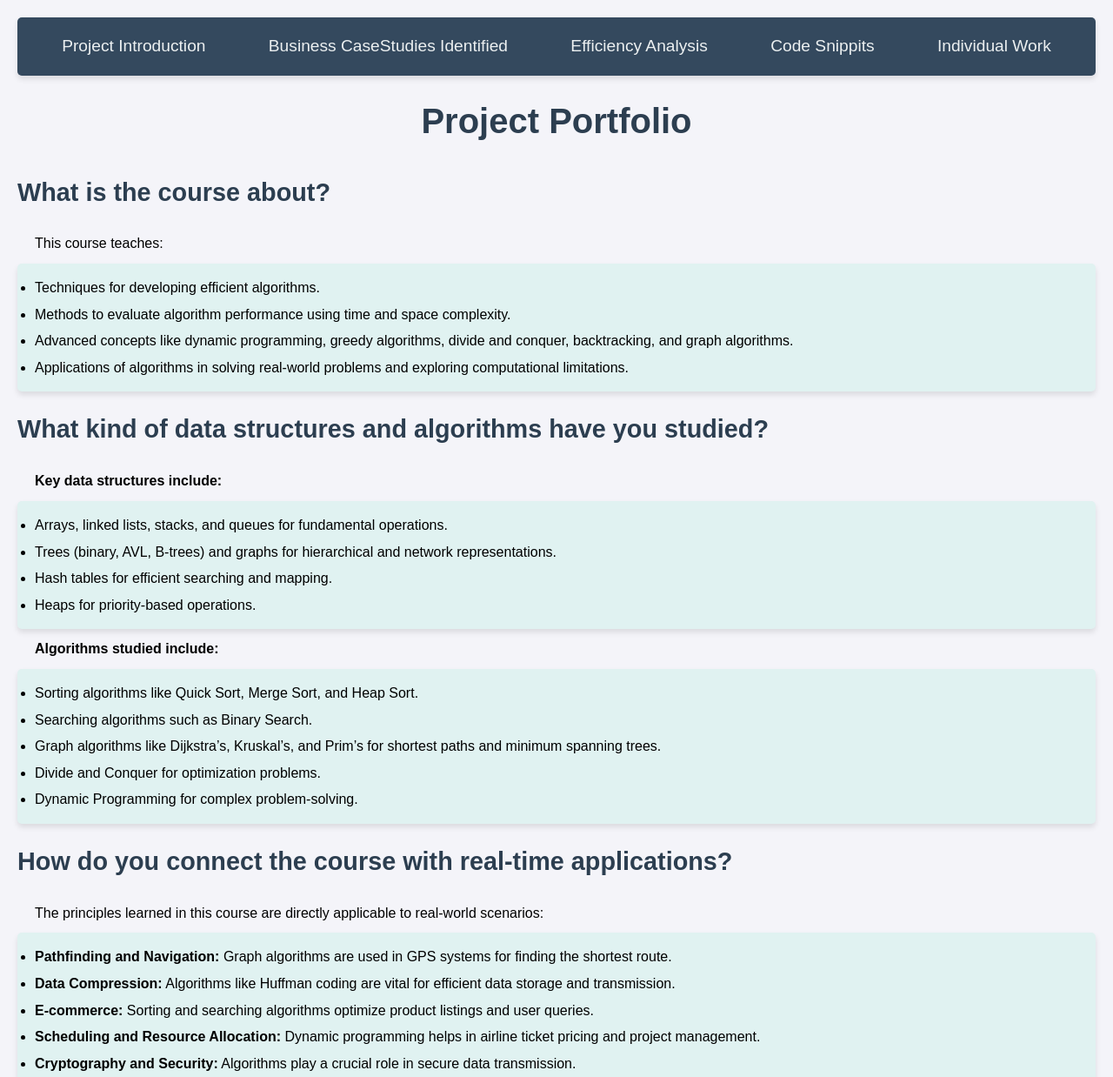
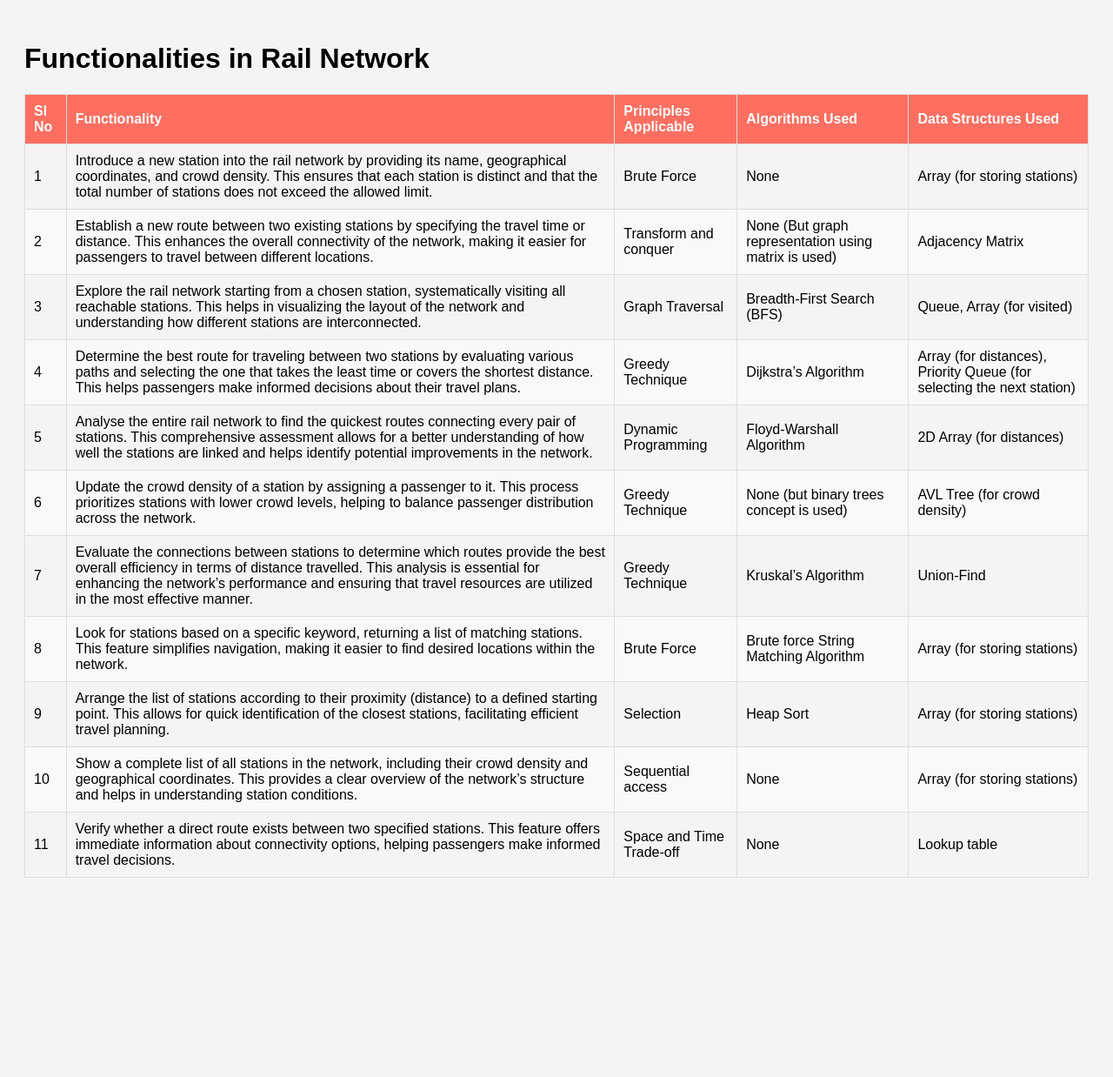
Before and after one commit to madhav-commits/project_portfolio.github.io, a plain HTML site: page index.html in a window 1280 px wide. Shown: the top 1238 px of the page at 87% size. After the commit the page ends 1057 px from the top, so only its background shows below. Drawn offline with Linux system fonts and the light colour scheme.

Commit message:
Update index.html

```diff
--- a/index.html
+++ b/index.html
@@ -3,94 +3,128 @@
 <head>
     <meta charset="UTF-8">
     <meta name="viewport" content="width=device-width, initial-scale=1.0">
-    <link rel="stylesheet" href="style.css">
-    <title>Design and Analysis of Algorithms</title>
+    <title>Functionalities in Rail Network</title>
     <style>
         body {
             font-family: Arial, sans-serif;
-            line-height: 1.6;
-            margin: 20px;
-            background-color: #f4f4f9;
+            background-color: #f4f4f4;
+            padding: 20px;
         }
-        h1, h2 {
-            color: #2c3e50;
+        table {
+            width: 100%;
+            margin: 20px 0;
+            border-collapse: collapse;
         }
-        ul {
-            margin: 10px 0;
-            padding-left: 20px;
+        th, td {
+            padding: 10px;
+            text-align: left;
+            border: 1px solid #ddd;
         }
-        ul li {
-            margin: 5px 0;
+        th {
+            background-color: #ff6f61;
+            color: white;
         }
-        nav {
-            background-color: #34495e;
-            color: #ecf0f1;
-            padding: 10px 15px;
-            display: flex;
-            justify-content: space-around;
-            align-items: center;
-            border-radius: 5px;
+        tr:nth-child(even) {
+            background-color: #f9f9f9;
         }
-        nav a {
-            color: #ecf0f1;
-            text-decoration: none;
-            padding: 8px 15px;
-            border-radius: 3px;
-            transition: background-color 0.3s;
-        }
-        nav a:hover {
-            background-color: #2c3e50;
+        tr:hover {
+            background-color: #f1f1f1;
         }
     </style>
 </head>
 <body>
-    <nav>
-        <a href="index1.html">Project Introduction</a>
-        <a href="index2.html"> Business CaseStudies Identified</a>
-        <a href="index3.html"> Efficiency Analysis </a>
-        <a href="index4.html"> Code Snippits </a>
-        <a href="index5.html"> Individual Work </a>
 
-    </nav>
+    <h1>Functionalities in Rail Network</h1>
+    <table>
+        <thead>
+            <tr>
+                <th>Sl No</th>
+                <th>Functionality</th>
+                <th>Principles Applicable</th>
+                <th>Algorithms Used</th>
+                <th>Data Structures Used</th>
+            </tr>
+        </thead>
+        <tbody>
+            <tr>
+                <td>1</td>
+                <td>Introduce a new station into the rail network by providing its name, geographical coordinates, and crowd density. This ensures that each station is distinct and that the total number of stations does not exceed the allowed limit.</td>
+                <td>Brute Force</td>
+                <td>None</td>
+                <td>Array (for storing stations)</td>
+            </tr>
+            <tr>
+                <td>2</td>
+                <td>Establish a new route between two existing stations by specifying the travel time or distance. This enhances the overall connectivity of the network, making it easier for passengers to travel between different locations.</td>
+                <td>Transform and conquer</td>
+                <td>None (But graph representation using matrix is used)</td>
+                <td>Adjacency Matrix</td>
+            </tr>
+            <tr>
+                <td>3</td>
+                <td>Explore the rail network starting from a chosen station, systematically visiting all reachable stations. This helps in visualizing the layout of the network and understanding how different stations are interconnected.</td>
+                <td>Graph Traversal</td>
+                <td>Breadth-First Search (BFS)</td>
+                <td>Queue, Array (for visited)</td>
+            </tr>
+            <tr>
+                <td>4</td>
+                <td>Determine the best route for traveling between two stations by evaluating various paths and selecting the one that takes the least time or covers the shortest distance. This helps passengers make informed decisions about their travel plans.</td>
+                <td>Greedy Technique</td>
+                <td>Dijkstra’s Algorithm</td>
+                <td>Array (for distances), Priority Queue (for selecting the next station)</td>
+            </tr>
+            <tr>
+                <td>5</td>
+                <td>Analyse the entire rail network to find the quickest routes connecting every pair of stations. This comprehensive assessment allows for a better understanding of how well the stations are linked and helps identify potential improvements in the network.</td>
+                <td>Dynamic Programming</td>
+                <td>Floyd-Warshall Algorithm</td>
+                <td>2D Array (for distances)</td>
+            </tr>
+            <tr>
+                <td>6</td>
+                <td>Update the crowd density of a station by assigning a passenger to it. This process prioritizes stations with lower crowd levels, helping to balance passenger distribution across the network.</td>
+                <td>Greedy Technique</td>
+                <td>None (but binary trees concept is used)</td>
+                <td>AVL Tree (for crowd density)</td>
+            </tr>
+            <tr>
+                <td>7</td>
+                <td>Evaluate the connections between stations to determine which routes provide the best overall efficiency in terms of distance travelled. This analysis is essential for enhancing the network’s performance and ensuring that travel resources are utilized in the most effective manner.</td>
+                <td>Greedy Technique</td>
+                <td>Kruskal’s Algorithm</td>
+                <td>Union-Find</td>
+            </tr>
+            <tr>
+                <td>8</td>
+                <td>Look for stations based on a specific keyword, returning a list of matching stations. This feature simplifies navigation, making it easier to find desired locations within the network.</td>
+                <td>Brute Force</td>
+                <td>Brute force String Matching Algorithm</td>
+                <td>Array (for storing stations)</td>
+            </tr>
+            <tr>
+                <td>9</td>
+                <td>Arrange the list of stations according to their proximity (distance) to a defined starting point. This allows for quick identification of the closest stations, facilitating efficient travel planning.</td>
+                <td>Selection</td>
+                <td>Heap Sort</td>
+                <td>Array (for storing stations)</td>
+            </tr>
+            <tr>
+                <td>10</td>
+                <td>Show a complete list of all stations in the network, including their crowd density and geographical coordinates. This provides a clear overview of the network’s structure and helps in understanding station conditions.</td>
+                <td>Sequential access</td>
+                <td>None</td>
+                <td>Array (for storing stations)</td>
+            </tr>
+            <tr>
+                <td>11</td>
+                <td>Verify whether a direct route exists between two specified stations. This feature offers immediate information about connectivity options, helping passengers make informed travel decisions.</td>
+                <td>Space and Time Trade-off</td>
+                <td>None</td>
+                <td>Lookup table</td>
+            </tr>
+        </tbody>
+    </table>
 
-    <h1 id="introduction">Project Portfolio</h1>
-
-    <h2 id="course">What is the course about?</h2>
-    <p>This course teaches:</p>
-    <ul>
-        <li>Techniques for developing efficient algorithms.</li>
-        <li>Methods to evaluate algorithm performance using time and space complexity.</li>
-        <li>Advanced concepts like dynamic programming, greedy algorithms, divide and conquer, backtracking, and graph algorithms.</li>
-        <li>Applications of algorithms in solving real-world problems and exploring computational limitations.</li>
-    </ul>
-
-    <h2 id="data-structures">What kind of data structures and algorithms have you studied?</h2>
-    <p><strong>Key data structures include:</strong></p>
-    <ul>
-        <li>Arrays, linked lists, stacks, and queues for fundamental operations.</li>
-        <li>Trees (binary, AVL, B-trees) and graphs for hierarchical and network representations.</li>
-        <li>Hash tables for efficient searching and mapping.</li>
-        <li>Heaps for priority-based operations.</li>
-    </ul>
-    <p><strong>Algorithms studied include:</strong></p>
-    <ul>
-        <li>Sorting algorithms like Quick Sort, Merge Sort, and Heap Sort.</li>
-        <li>Searching algorithms such as Binary Search.</li>
-        <li>Graph algorithms like Dijkstra’s, Kruskal’s, and Prim’s for shortest paths and minimum spanning trees.</li>
-        <li>Divide and Conquer for optimization problems.</li>
-        <li>Dynamic Programming for complex problem-solving.</li>
-    </ul>
-
-    <h2 id="applications">How do you connect the course with real-time applications?</h2>
-    <p>The principles learned in this course are directly applicable to real-world scenarios:</p>
-    <ul>
-        <li><strong>Pathfinding and Navigation:</strong> Graph algorithms are used in GPS systems for finding the shortest route.</li>
-        <li><strong>Data Compression:</strong> Algorithms like Huffman coding are vital for efficient data storage and transmission.</li>
-        <li><strong>E-commerce:</strong> Sorting and searching algorithms optimize product listings and user queries.</li>
-        <li><strong>Scheduling and Resource Allocation:</strong> Dynamic programming helps in airline ticket pricing and project management.</li>
-        <li><strong>Cryptography and Security:</strong> Algorithms play a crucial role in secure data transmission.</li>
-    </ul>
-
-    <p>This course bridges the gap between theoretical computer science and practical problem-solving, making it invaluable for modern technology applications.</p>
 </body>
 </html>
```
